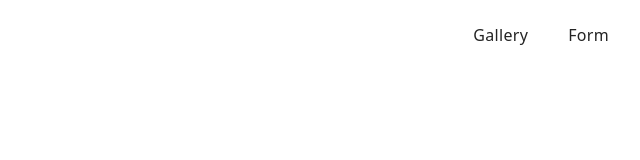
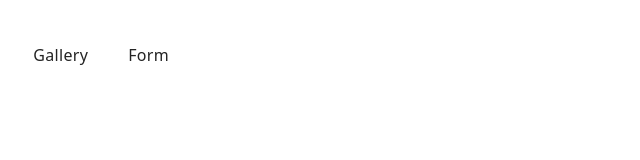
Before and after one commit to beolly/goit-js-hw-09, a website: page src/index.html in a window 1280 px wide. Shown: the whole page, without its empty margins (631-1271 px from the left). Drawn offline with Linux system fonts and the light colour scheme; files that its build step writes are made by us from their sources; files whose address does not match are found by name.

Commit message:
structure

```diff
--- a/src/public/index.html
+++ b/src/index.html
@@ -8,7 +8,7 @@
     <link rel="stylesheet" href="./css/styles.css" />
   </head>
   <body>
-    <header class="header">
+    <header class="header">   </header>
       <div class="container">
         <nav class="nav">
           <a class="nav-logo" href="./index.html" aria-label="Site logo">
@@ -30,7 +30,7 @@
           </ul>
         </nav>
       </div>
-    </header>
+
 
     <main>
 
```
Also changed, not shown: src/public/1-gallery.html (+1 -1 lines).
